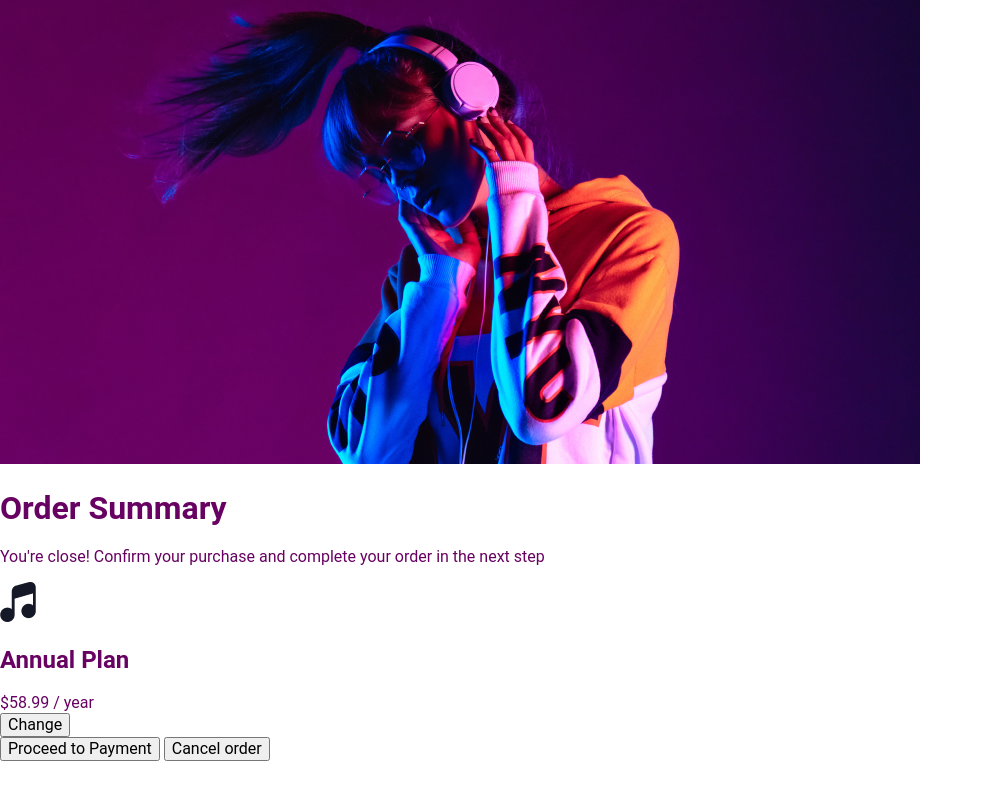
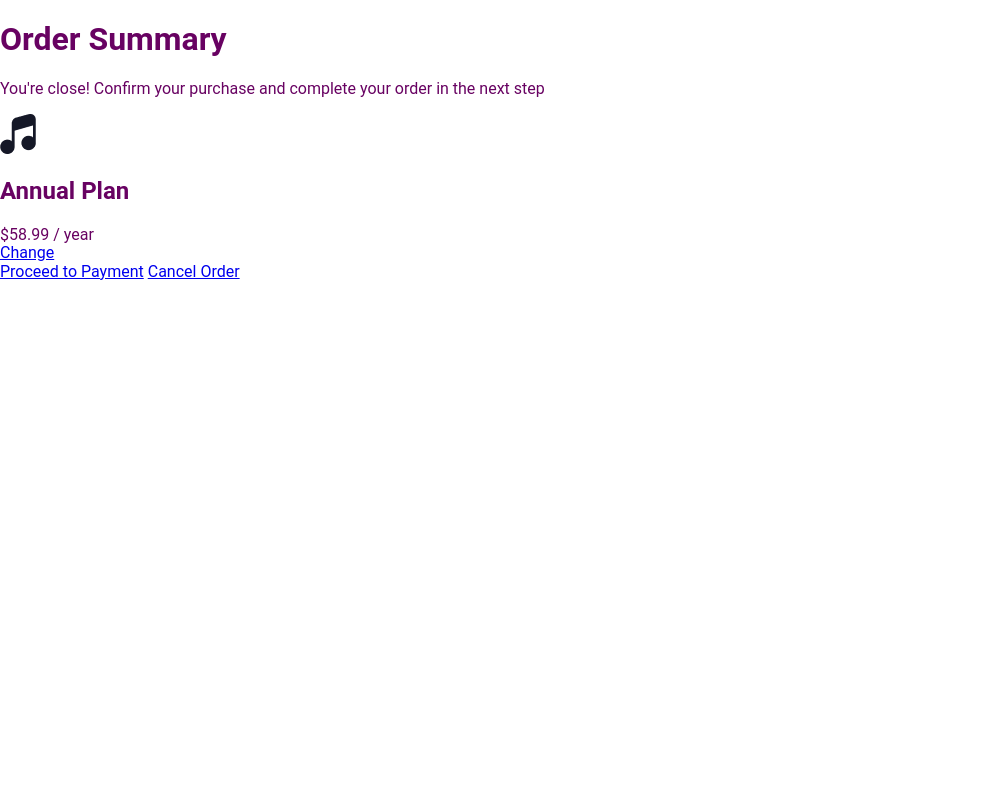
Before and after one commit to greedyChicken/order-summary, a website built with Vite: page index.html in a window 1280 px wide. Shown: the whole page, without its empty margins (0-983 px from the left). Built offline with nearby package versions, Linux system fonts and the light colour scheme.

Commit message:
change buttons to 'a' elements

```diff
--- a/index.html
+++ b/index.html
@@ -9,7 +9,7 @@
 
 <body>
   <div id="home-page">
-    <img src="public/images/photo.png" alt="girl listening to music photo" class="image"/>
+    <div class="image"></div>
     <section class="summary">
       <div class="summary__description">
         <h1 class="summary__title">Order Summary</h1>
@@ -22,13 +22,13 @@
             <h2 class="summary__product-name">Annual Plan</h2>
             <span class="summary__product-price">$58.99 / year</span>
           </div>
-          <button class="summary__button-change">Change</button>
+          <a href="#" class="summary__button-change">Change</a>
         </div>
       </div>
     </section>
     <div class="buttons">
-      <button class="buttons__button-proceed">Proceed to Payment</button>
-      <button class="buttons__button-cancel">Cancel order</button>
+      <a href="#" class="buttons__button-proceed proceedButton-js">Proceed to Payment</a>
+      <a href="#" class="buttons__button-cancel">Cancel Order</a>
     </div>
   </div>
 
```
